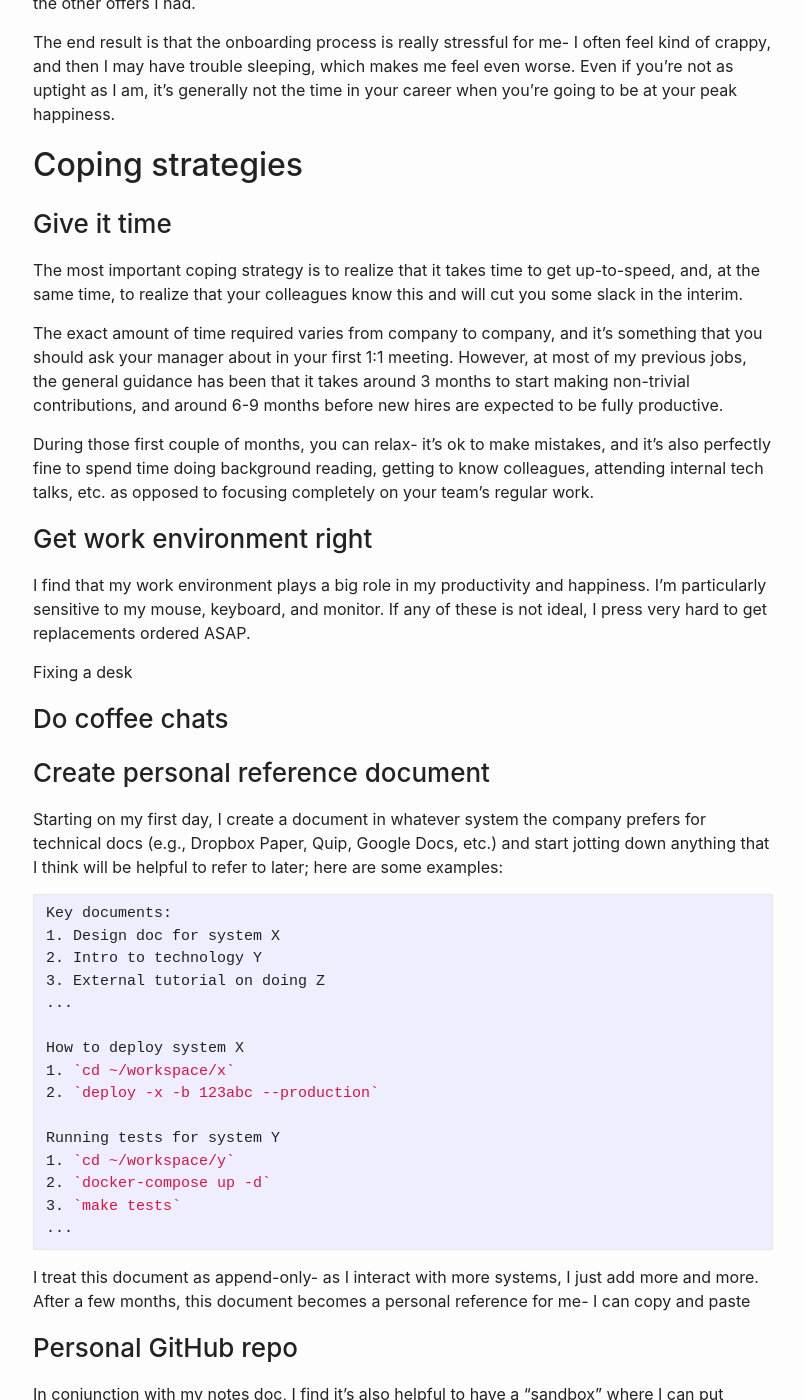
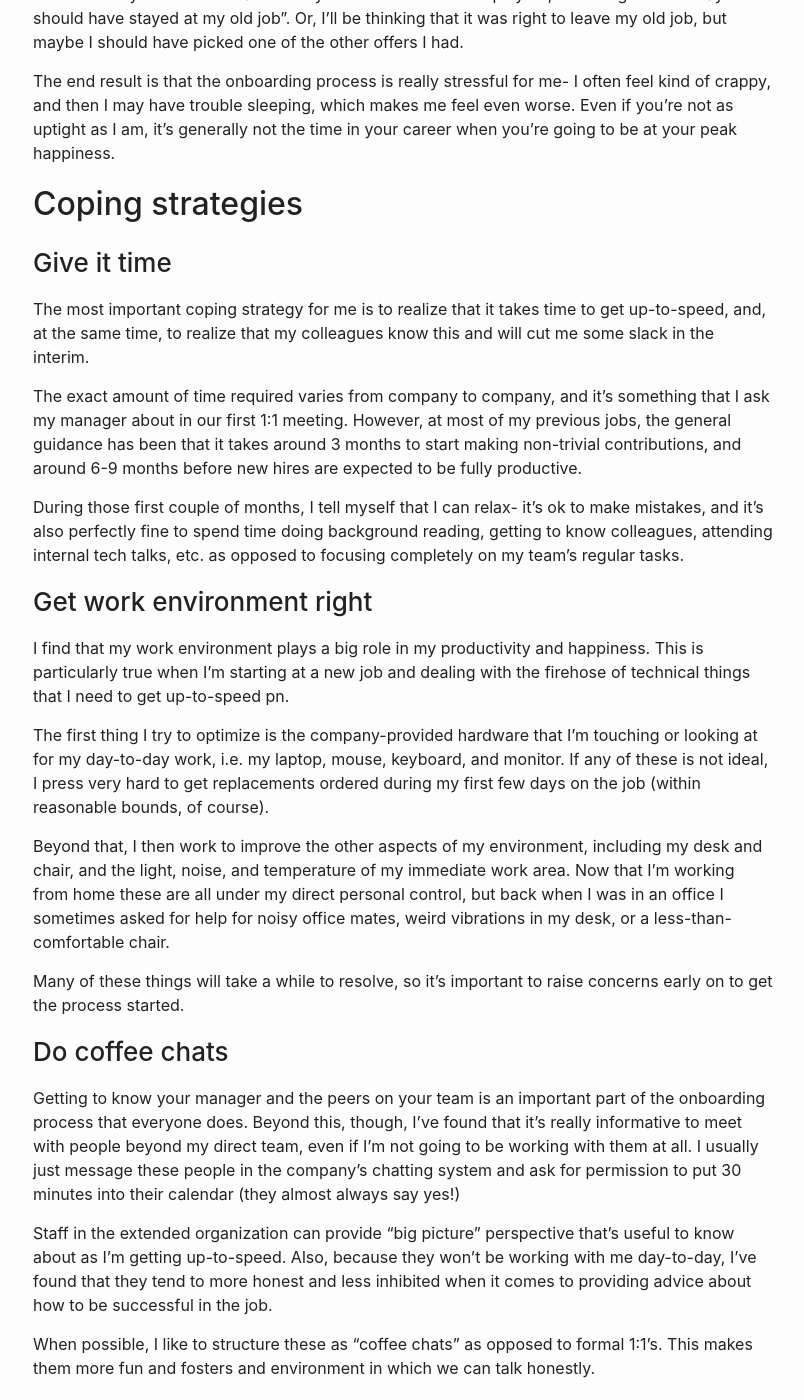
Before and after one commit to yolken/yolken-blog, a Jekyll site: the page built from site/_posts/2021-01-24-starting-a-job.md, in a window 1280 px wide and 1400 px high, scrolled down 725 px. Shown: the whole window, without its empty margins (237-1041 px from the left). Built offline with Jekyll 4.4.1, drawn with Linux system fonts in a browser that asks for light colours; some of the changed text lies outside the part shown.

Commit message:
More updates to starting a job post

````diff
--- a/site/_posts/2021-01-24-starting-a-job.md
+++ b/site/_posts/2021-01-24-starting-a-job.md
@@ -16,9 +16,11 @@ I'm starting at a new job.
 
 ## Starting is hard
 
-First, it's important to state at the outset that I find starting a new job as a
-software engineer really, really hard. Even after many years of experience and even
-if the new company is using a tech stack that I'm already familiar with, there is
+First off, it's important for me to state that I find starting a new
+job as a software engineer really, really hard.
+
+Even after many years of experience and even if the new company is using a tech
+stack that I'm already familiar with, there is
 just so much to learn about before one can become productive, including:
 
 1. Where the code lives and how it's organized
@@ -31,9 +33,9 @@ just so much to learn about before one can become productive, including:
 
 On top of this giant pile of things to learn about, the start of a new job
 is often when I'm feeling the most "buyer's remorse" around my decision to
-switch employers- maybe I should have stayed at my old job. Or,
-maybe it was right to leave my old job, but maybe I should have picked
-one of the other offers I had.
+switch employers, i.e. thoughts like "maybe I should have stayed at my old job".
+Or, I'll be thinking that it was right to leave my old job, but maybe I should
+have picked one of the other offers I had.
 
 The end result is that the onboarding process is really stressful for me- I
 often feel kind of crappy, and then I may have trouble sleeping, which makes
@@ -44,33 +46,58 @@ the time in your career when you're going to be at your peak happiness.
 
 ### Give it time
 
-The most important coping strategy is to realize that it takes time to get
-up-to-speed, and, at the same time, to realize that your colleagues know this
-and will cut you some slack in the interim.
+The most important coping strategy for me is to realize that it takes time to get
+up-to-speed, and, at the same time, to realize that my colleagues know this
+and will cut me some slack in the interim.
 
 The exact amount of time required varies from company to company, and it's
-something that you should ask your manager about in your first 1:1 meeting. However,
+something that I ask my manager about in our first 1:1 meeting. However,
 at most of my previous jobs, the general guidance has been that it takes around
 3 months to start making non-trivial contributions, and around 6-9 months before
 new hires are expected to be fully productive.
 
-During those first couple of months, you can relax- it's ok to make mistakes, and it's
-also perfectly fine to spend time doing background reading, getting to know colleagues,
-attending internal tech talks, etc. as opposed to focusing completely on your
-team's regular work.
+During those first couple of months, I tell myself that I can relax- it's ok to make
+mistakes, and it's also perfectly fine to spend time doing background reading,
+getting to know colleagues, attending internal tech talks, etc. as opposed to focusing
+completely on my team's regular tasks.
 
 ### Get work environment right
 
 I find that my work environment plays a big role in my productivity and happiness.
-I'm particularly sensitive to my mouse, keyboard, and monitor. If any of these
-is not ideal, I press very hard to get replacements ordered ASAP.
+This is particularly true when I'm starting at a new job and dealing with the
+firehose of technical things that I need to get up-to-speed pn.
 
-Fixing a desk
+The first thing I try to optimize is the company-provided hardware that I'm touching
+or looking at for my day-to-day work, i.e. my laptop, mouse, keyboard, and monitor.
+If any of these is not ideal, I press very hard to get replacements ordered during
+my first few days on the job (within reasonable bounds, of course).
 
+Beyond that, I then work to improve the other aspects of my environment, including
+my desk and chair, and the light, noise, and temperature of my immediate work area.
+Now that I'm working from home these are all under my direct personal control, but
+back when I was in an office I sometimes asked for help for noisy office mates,
+weird vibrations in my desk, or a less-than-comfortable chair.
+
+Many of these things will take a while to resolve, so it's important to raise
+concerns early on to get the process started.
 
 ### Do coffee chats
 
+Getting to know your manager and the peers on your team is an important part
+of the onboarding process that everyone does. Beyond this, though, I've found that
+it's really informative to meet with people beyond my direct team, even if I'm
+not going to be working with them at all. I usually just message these people
+in the company's chatting system and ask for permission to put 30 minutes into their
+calendar (they almost always say yes!)
 
+Staff in the extended organization can provide "big picture" perspective
+that's useful to know about as I'm getting up-to-speed. Also, because they won't
+be working with me day-to-day, I've found that they tend to more honest and less
+inhibited when it comes to providing advice about how to be successful in the job.
+
+When possible, I like to structure these as "coffee chats" as opposed to formal
+1:1's. This makes them more fun and fosters and environment in which we can
+talk honestly.
 
 ### Create personal reference document
 
@@ -97,10 +124,16 @@ Running tests for system Y
 ...
 ```
 
-I treat this document as append-only- as I interact with more systems, I just
-add more and more. After a few months, this document becomes a personal reference
-for me- I can copy and paste
+I treat this document as append-only- as I interact with more tools and systems, I
+just keep adding more sections. Later, if I need to refer to anything, I can do a
+quick search in the doc and then use the links or commands that I previously
+jotted down to complete the task I'm doing.
 
+Over time, the document can get so big that it becomes painful to load and
+search in whatever tool I'm using to host it. Then, I'll just freeze the first
+document and start adding notes into a new one. In my current job, I'm at the
+beginning of my second reference doc. In previous jobs, I've gone through
+three or four of these over the course of a few years.
 
 ### Personal GitHub repo
 
@@ -111,6 +144,12 @@ things relevant to my team's work without being judged by colleagues.
 
 At companies that use GitHub (including all of my recent employers), I just
 put this stuff into a repo that's under my work account but separate from the
-company's main GitHub organization. If your employer is using some other system for
-storing code, you can just throw your changes into an "experimental" branch that
-isn't submitted for review.
+company's main GitHub organization. If I were at a company that didn't have this
+functionality in its code systems, I would just throw my changes into an
+"experimental" branch that is never submitted for review.
+
+## Conclusion
+
+Starting a new job is hard, but I've adopted a few strategies that have helped.
+The most important thing I tell myself is to not get too stressed and to give it time-
+the anxiety and stress at the beginning will eventually pass (and it always does!).
````
